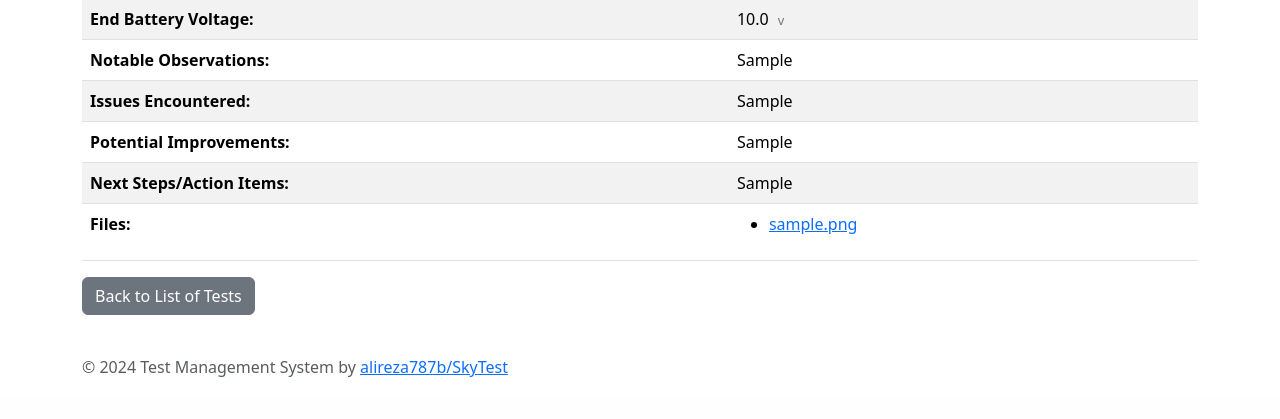
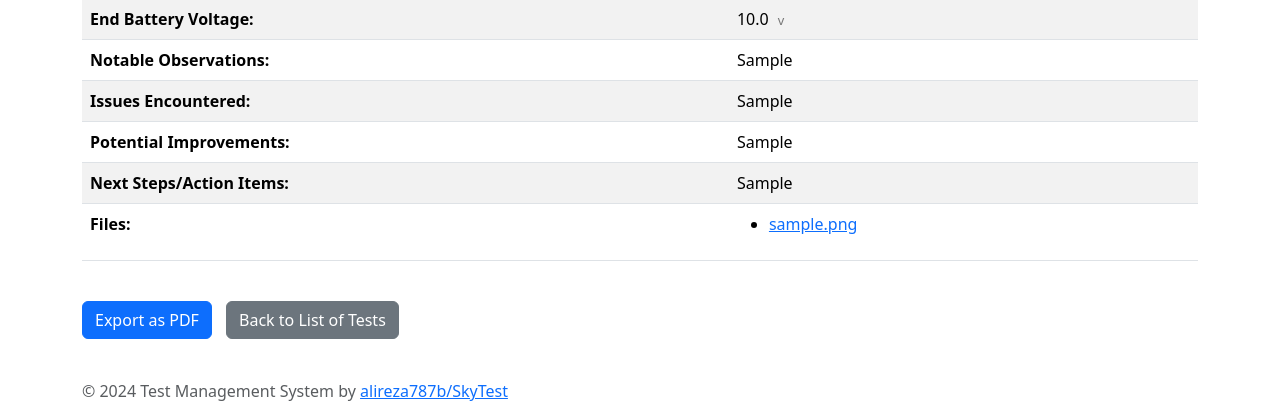
Before and after one commit to alireza787b/SkyTest, a Flask app: page /test/1 in a window 1280 px wide. Shown: the part 1285-1704 px from the top of the page. Before the commit the page ends 1662 px from the top, so only its background shows below. Run offline with Flask 3, Linux system fonts and the light colour scheme; tables that the repository leaves empty hold one stand-in row (values such as "Sample post").

Commit message:
exprt to pdf

```diff
--- a/app/routes.py
+++ b/app/routes.py
@@ -1,16 +1,19 @@
 from datetime import datetime
 import shutil
 import zipfile
-from flask import render_template, request, send_file, send_from_directory, url_for, redirect, flash
+from flask import make_response, render_template, request, send_file, send_from_directory, url_for, redirect, flash
 import json
 import os
+
+from weasyprint import HTML
 from . import app, db
 from config import DATABASE_PATH, TITLE, JSON_PATH, PROCEDURES_JSON_PATH, UPLOAD_FOLDER
-from .utils import convert_to_time, create_test_directory, generate_unique_proc_id, generate_unique_proc_title, save_uploaded_files, try_parse_time
+from .utils import convert_to_time, create_test_directory, generate_unique_proc_id, generate_unique_proc_title, save_uploaded_files, try_parse_time, generate_html_content
 from app.models import get_procedure_model, get_test_data_model
 from app.forms import load_form_structure
 import tempfile
 import zipfile
+import shutil
 
 @app.route('/')
 def dashboard():
@@ -413,9 +416,7 @@ def data_management():
 
 @app.route('/export_data')
 def export_data():
-    import tempfile
-    import shutil
-    from flask import send_file
+
 
     with tempfile.TemporaryDirectory() as tmpdirname:
         # Copy the database file
@@ -485,3 +486,20 @@ def import_data():
             os.unlink(tmpfile.name)  # Remove the temp file
 
     return redirect(url_for('data_management'))
+
+@app.route('/test/<int:test_id>/export_pdf')
+def export_test_pdf(test_id):
+    TestData = get_test_data_model()
+    # Simulating fetching test data and form structure
+    test = TestData.query.get_or_404(test_id)
+    form_structure = load_form_structure(JSON_PATH)
+
+    # Dynamic HTML generation based on form structure and test data
+    html_content = generate_html_content(form_structure, test)
+    pdf = HTML(string=html_content).write_pdf()
+
+    response = make_response(pdf)
+    response.headers['Content-Type'] = 'application/pdf'
+    response.headers['Content-Disposition'] = f'attachment; filename=test_{test_id}_details.pdf'
+
+    return response
--- a/app/templates/test_detail.html
+++ b/app/templates/test_detail.html
@@ -8,6 +8,10 @@
         font-size: 0.8em;
         margin-left: 5px;
         color: #777;
+    }
+    /* Additional styling for the PDF export button */
+    .export-pdf-btn {
+        margin-right: 10px;
     }
 </style>
 
@@ -24,7 +28,7 @@
                             <ul>
                                 {% for file in data.value %}
                                     {% if file %}
-                                        <li><a href="{{ url_for('download_file', test_id=test_id, filename=file) }}" download>{{ file }}</a>                                        </li>
+                                        <li><a href="{{ url_for('download_file', test_id=test_id, filename=file) }}" download>{{ file }}</a></li>
                                     {% endif %}
                                 {% endfor %}
                             </ul>
@@ -40,6 +44,10 @@
             </tbody>
         </table>
     </div>
-    <p><a href="{{ url_for('list_tests') }}" class="btn btn-secondary">Back to List of Tests</a></p>
+    <!-- PDF Export and Back to List buttons -->
+    <div class="mt-4">
+        <a href="{{ url_for('export_test_pdf', test_id=test_id) }}" class="btn btn-primary export-pdf-btn">Export as PDF</a>
+        <a href="{{ url_for('list_tests') }}" class="btn btn-secondary">Back to List of Tests</a>
+    </div>
 </div>
 {% endblock %}
```
Also changed, not shown: app/static/css/report_style.css (added, +27 -0 lines), app/utils.py (+31 -0 lines), requirements.txt (+14 -0 lines).
